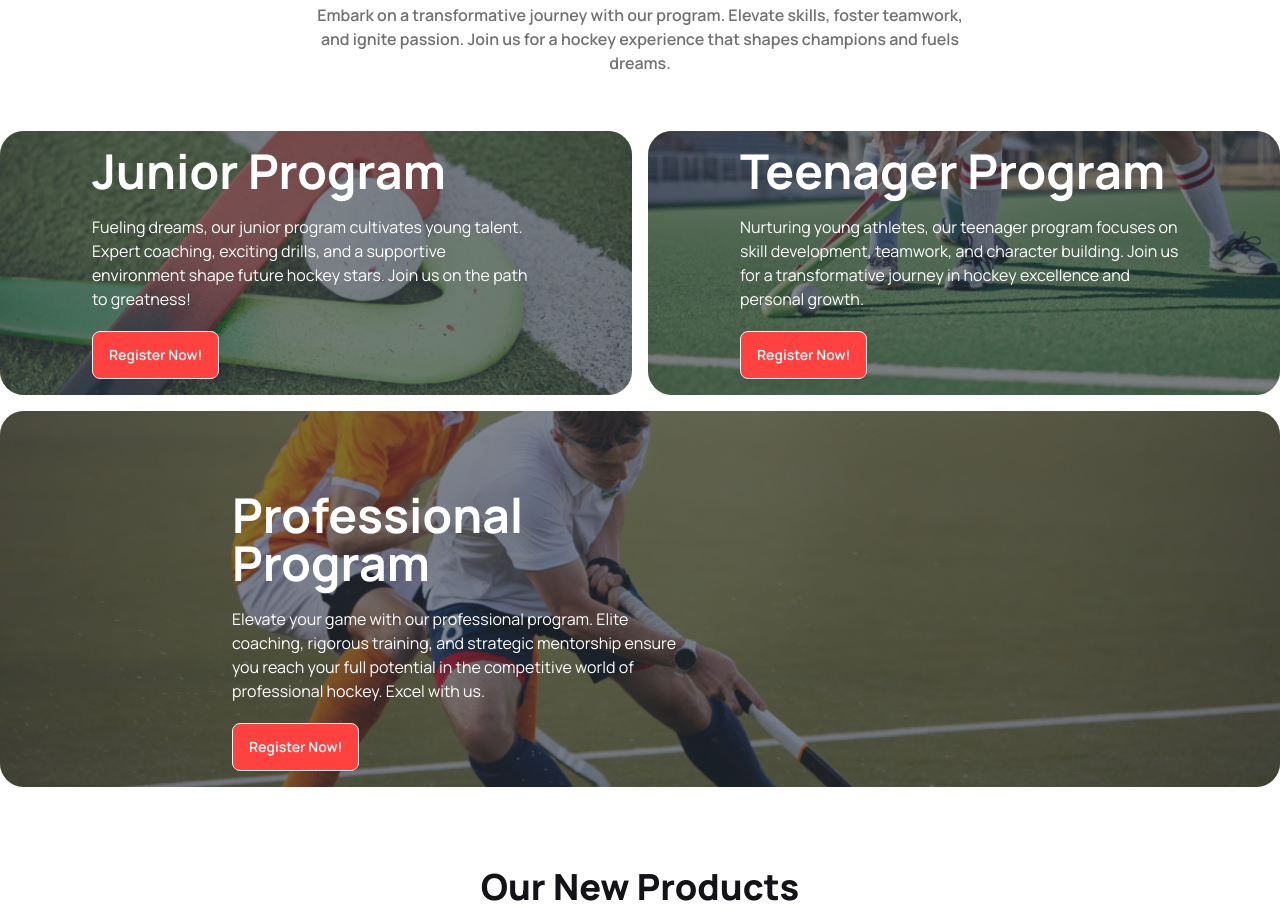
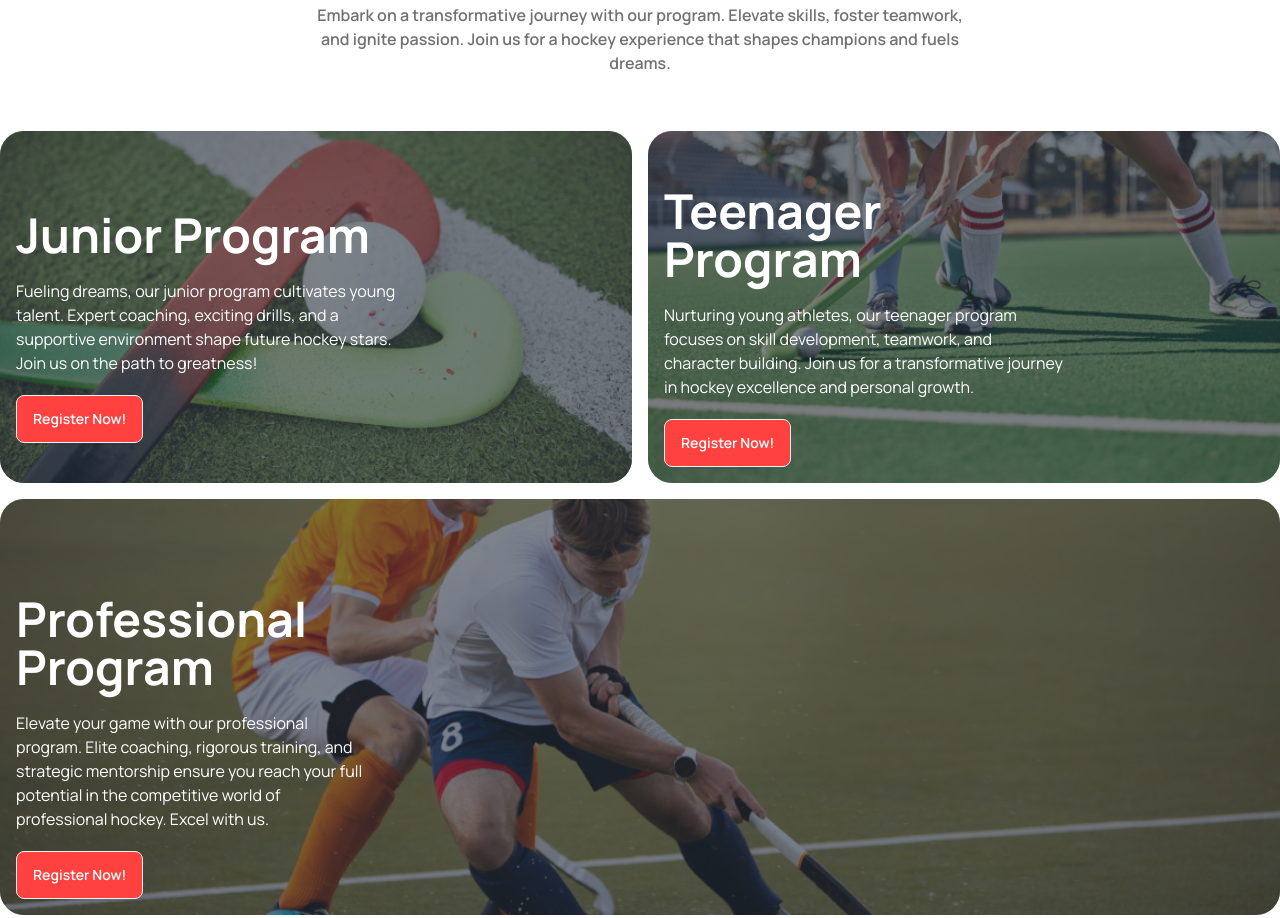
Before and after one commit to mehediibnjakir/B9A3-Hockeys-With-Mehedi, a plain HTML site: page index.html in a window 1280 px wide. Shown: the part 1417-2335 px from the top of the page. Drawn offline with nearby package versions, Linux system fonts and the light colour scheme.

Commit message:
pimary final commit

```diff
--- a/index.html
+++ b/index.html
@@ -217,10 +217,10 @@
             <!-- Background img section -->
             <div class="display grid grid-cols-1 gap-4 lg:grid-cols-2">
                 <!-- banner 1 -->
-                <div class="hero rounded-3xl bg-gradient-to-r from-[#f4f4f4] to-[#F4F4F4]  max-w-80  lg:max-w-full lg:max-h-80"
+                <div class="hero rounded-3xl bg-gradient-to-r from-[#f4f4f4] to-[#F4F4F4]  max-w-80  lg:max-w-full lg:max-h-full"
                     style="background-image: url(./Images/2.png);">
                     <div class="hero-overlay bg-opacity-60 rounded-3xl"></div>
-                    <div class="hero-content text-start text-neutral-content">
+                    <div class="hero-content text-start text-neutral-content lg:mr-[200px] lg:mt-10">
                         <div class="max-w-md">
                             <h1 class="mb-5 text-2xl lg:text-5xl font-bold text-[#fff]">Junior Program</h1>
                             <p class="mb-5 text-[#fff]">Fueling dreams, our junior program cultivates young talent.
@@ -232,10 +232,10 @@
                     </div>
                 </div>
                 <!-- banner 2-->
-                <div class="hero rounded-3xl bg-gradient-to-r from-[#f4f4f4] to-[#F4F4F4]  max-w-80  lg:max-w-full lg:max-h-80"
+                <div class="hero rounded-3xl bg-gradient-to-r from-[#f4f4f4] to-[#F4F4F4]  max-w-80  lg:max-w-full lg:max-h-full"
                     style="background-image: url(./Images/3.png);">
                     <div class="hero-overlay bg-opacity-60 rounded-3xl"></div>
-                    <div class="hero-content text-start text-neutral-content">
+                    <div class="hero-content text-start text-neutral-content lg:mr-[200px] lg:mt-10">
                         <div class="max-w-md">
                             <h1 class="mb-5 text-2xl lg:text-5xl font-bold text-[#fff]">Teenager Program</h1>
                             <p class="mb-5 text-[#fff]">Nurturing young athletes, our teenager program focuses on skill
@@ -246,11 +246,11 @@
                     </div>
                 </div>
                 <!-- banner 3 -->
-                <div class="hero rounded-3xl max-w-80  lg:max-w-full lg:col-span-2 lg:max-h-96"
+                <div class="hero rounded-3xl max-w-80  lg:max-w-full lg:col-span-2 lg:max-h-full"
                     style="background-image: url(./Images/4.png);">
                     <div class="hero-overlay bg-opacity-60 rounded-3xl"></div>
-                    <div class="hero-content text-start text-neutral-content lg:pr-96 lg:pt-20">
-                        <div class="max-w-md">
+                    <div class="hero-content text-start text-neutral-content lg:mr-[900px] lg:mt-20">
+                        <div class="max-w-md ">
                             <h1 class="mb-5 text-2xl lg:text-5xl font-bold text-[#fff]">Professional Program</h1>
                             <p class="mb-5 text-[#fff]">Elevate your game with our professional program. Elite coaching,
                                 rigorous training, and strategic mentorship ensure you reach your full potential in the
```
